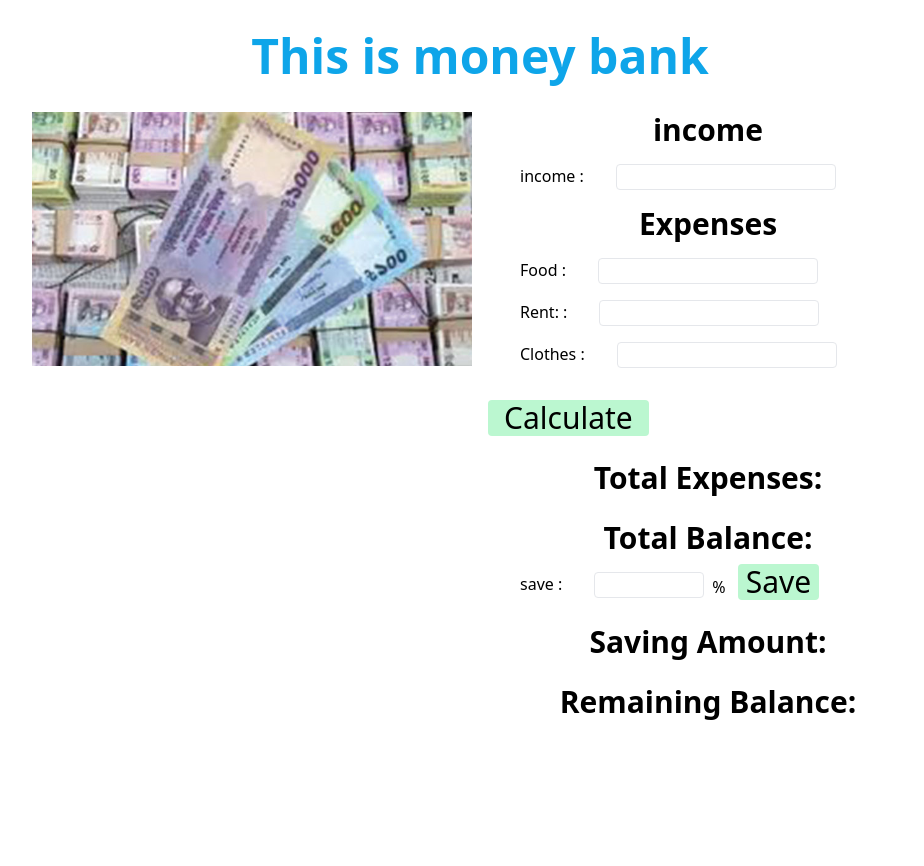
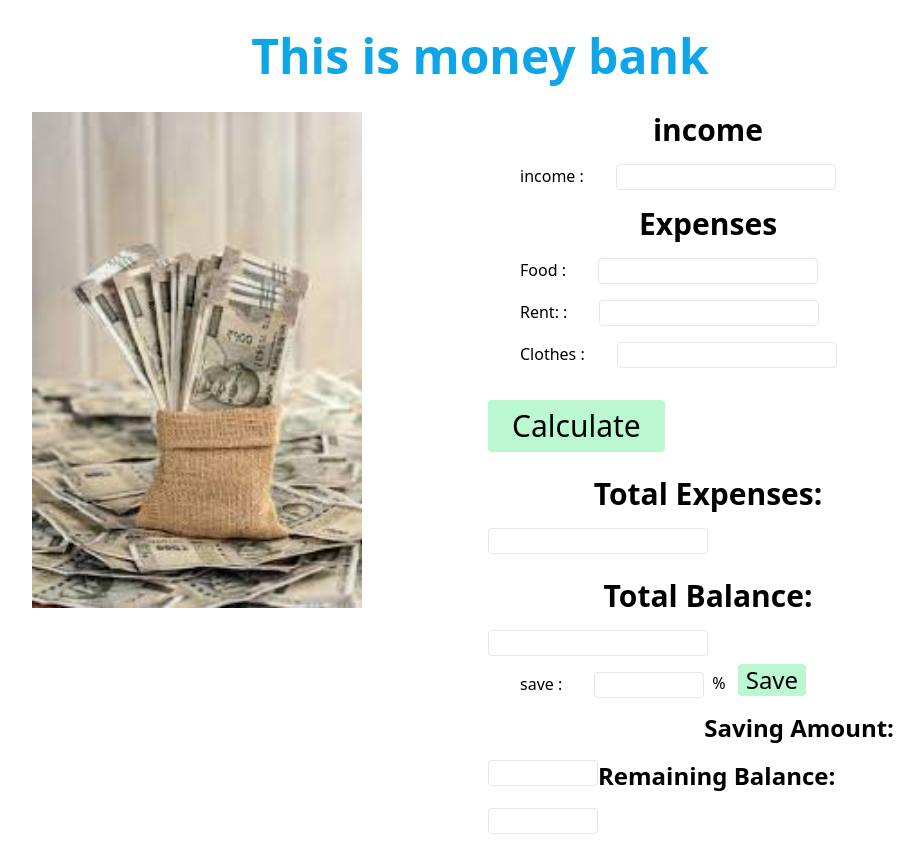
Before and after one commit to MDForhad595/assignment-5, a plain HTML site: page index.html in a window 1280 px wide. Shown: the whole page, without its empty margins (160-1084 px from the left). Before the commit the page ends 800 px from the top, so only its background shows below. Drawn offline with nearby package versions, Linux system fonts and the light colour scheme.

Commit message:
add main

```diff
--- a/index.html
+++ b/index.html
@@ -14,41 +14,62 @@
     <main class="w-3/4 mx-auto">
         <section class="justify-around p-8 mx-auto grid gap-4 grid-cols-2">
             <div>
-                <img src="DS---6---29-7-2020.jpg" alt="">
+                <img class="w-3/4" src="index.jpg" alt="">
             </div>
-                <form action="#">
+            <div id="container" >
+                <div>
                     <h2 class="text-3xl text-center font-bold">income</h2>
                     <h3 class="px-8 mt-4 float-left ">income :</h3>
-                    <input class=" mt-4 border block rounded w-2/4 overflow-hidden" type="number">
+                    <input id="add-money" class=" mt-4 border block rounded w-2/4 overflow-hidden" type="number">
+                </div>
+                <div>
                     <h2 class=" px-8 mt-4 text-3xl block text-center overflow-hidden font-bold">Expenses</h2>
                     <h3 class=" px-8 mt-4 float-left">Food : </h3>
-                    <input class="mt-4 border block rounded w-2/4" type="number">
+                    <input id="food-money" class="mt-4 border block rounded w-2/4" type="number">
                     <h3 class="px-8 mt-4 float-left">Rent: : </h3>
-                    <input class="mt-4 border block rounded w-2/4" type="number">
+                    <input id="rent-money" class="mt-4 border block rounded w-2/4" type="number">
                     <h3 class="px-8 mt-4 float-left">Clothes : </h3>
-                    <input class="mt-4 border block rounded w-2/4" type="number">
-                    <button class="text-3xl px-4 font-samibold bg-green-200 rounded mt-8">Calculate</button>
+                    <input id="clot-money" class="mt-4 border block rounded w-2/4" type="number">
+                    <button id="login-button" onClick='Calculate()' class="text-3xl px-6 py-2 font-samibold bg-green-200 rounded mt-8">Calculate</button>
+                </div>
+                <div>
                     <h2 class="text-3xl text-center font-bold mt-6">Total Expenses: </h2>
-                    <h2 class="text-3xl text-center font-bold mt-6">Total Balance: </h2>
+                    <input id="total-expen" class="mt-4 border rounded w-2/4" type="number">
+                    <h4 class="text-3xl text-center font-bold mt-6">Total Balance: </h4>
+                    <input id="total" class="mt-4 border block rounded w-2/4" type="number">
                     <h3 class="px-8 mt-4 float-left ">save :</h3>
-                    <input class=" mt-4 border block rounded w-1/4 float-left items-center" type="number">
-                    <span class="p-2">% </span><button class="text-3xl px-2 font-samibold bg-green-200 rounded mt-2">Save</button>
-                    <h4 class="text-3xl text-center font-bold mt-6">Saving Amount: </h4>
-                    <h4 class="text-3xl text-center font-bold mt-6">Remaining Balance: </h4>
-
-                </form>
-            </div>
-        </section>
-
-
-        <section class="wd-4/3">
-
+                    <input id="withdraw-input" class=" mt-4 border block rounded w-1/4 float-left " type="number">
+                    <span class="p-2">% </span>
+                    <button id="withdraw-button" onClick='Calculate()' class="text-2xl px-2 font-samibold bg-green-200 rounded mt-2">Save</button>
+                </div>
+                    <h2 class="text-2xl text-center float-left font-bold mt-4">Saving Amount: </h2>
+                    <input id="Saving-Amount" class=" mt-4 border rounded w-1/4 float-left " type="number">
+                    <h4 class="text-2xl text-center float-left font-bold mt-4">Remaining Balance: </h4>
+                    <input id="Remaining-Balance" class=" mt-4 border rounded w-1/4 float-left " type="number">
+                </div>
             </div>
         </section>
     </main>
 
 
 
-    <script src="money.js/bank.js"></script>
+    <script>
+        const Calculate =()=>{
+                const addMoney = document.getElementById('add-money').value
+                const foodMoney = document.getElementById('food-money').value
+                const rentMoney = document.getElementById('rent-money').value
+                const clotMoney = document.getElementById('clot-money').value
+                const savingAmount = document.getElementById('withdraw-input').value
+                const Expenses = (Number(foodMoney)+ Number(rentMoney)+Number(clotMoney))
+                const remainingMoney = (Number(addMoney) - Expenses)
+                const savingPercantage= remainingMoney * Number(savingAmount) / 100
+                document.getElementById('total').value = remainingMoney
+                document.getElementById('total-expen').value = Expenses
+                document.getElementById('Saving-Amount').value = savingPercantage
+                document.getElementById('Remaining-Balance').value =remainingMoney - savingPercantage
+
+        }
+
+    </script>
 </body>
 </html>
--- a/money.js/bank.js
+++ b/money.js/bank.js
@@ -0,0 +1,6 @@
+const addMoney = document.getElementById('add-money').value
+const foodMoney = document.getElementById('food-money').value
+const rentMoney = document.getElementById('rent-money').value
+const clotMoney = document.getElementById('clot-money').value
+const remainingMoney = addMoney - (foodMoney+ rentMoney+clotMoney)
+console.log(remainingMoney)
```
Also changed, not shown: index.jpg (added).
